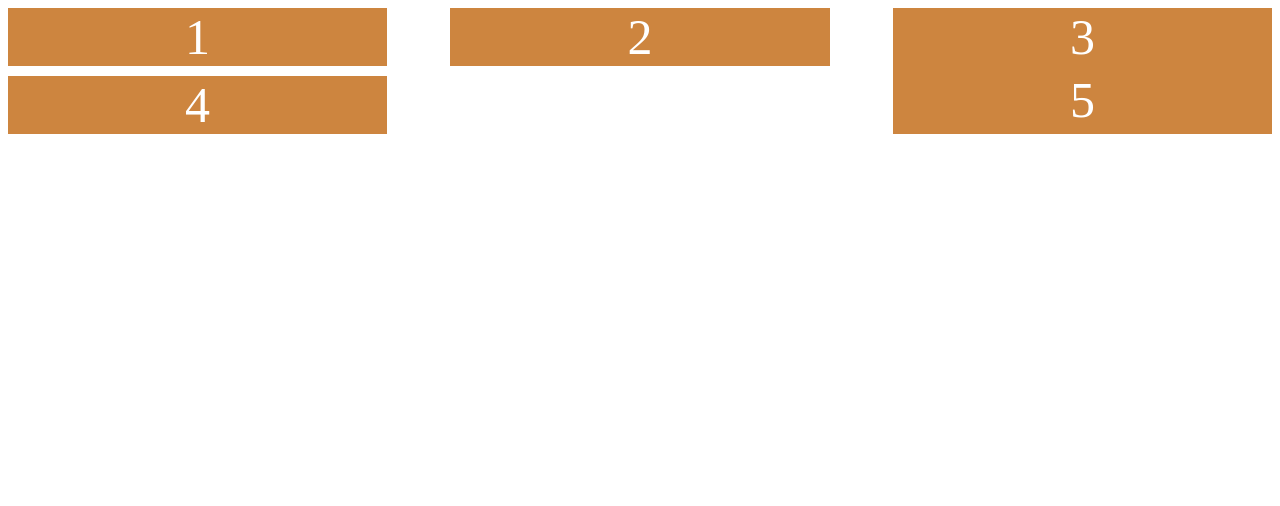
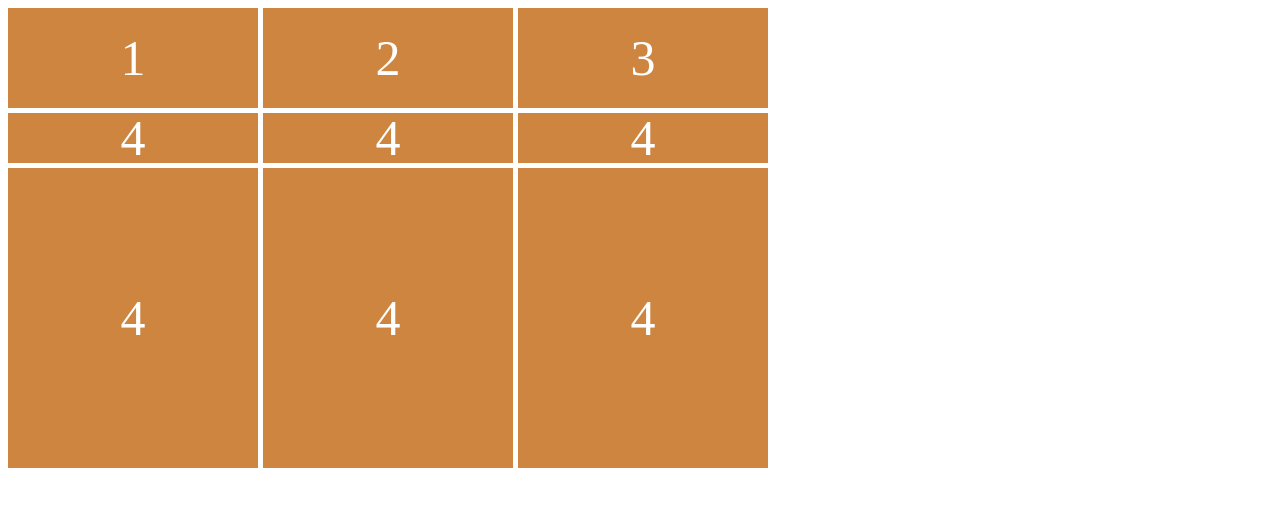
Before and after one commit to rayuniday/scss-masterclass, a plain HTML site: page index.html in a window 1280 px wide. Drawn offline with Linux system fonts and the light colour scheme.

Commit message:
#2.2 CSS Grid Basic Concepts

```diff
--- a/index.html
+++ b/index.html
@@ -13,7 +13,11 @@
       <div class="child">2</div>
       <div class="child">3</div>
       <div class="child">4</div>
-      <div class="child">5</div>
+      <div class="child">4</div>
+      <div class="child">4</div>
+      <div class="child">4</div>
+      <div class="child">4</div>
+      <div class="child">4</div>
     </div>
   </body>
 </html>
--- a/styles.css
+++ b/styles.css
@@ -1,7 +1,10 @@
 .father {
-  display: flex;
-  flex-wrap: wrap;
-  justify-content: space-between;
+  display: grid;
+  grid-template-columns: 250px 250px 250px;
+  grid-template-rows: 100px 50px 300px;
+  /* gap: 10px; */
+  column-gap: 5px;
+  row-gap: 5px;
 }
 
 .child {
@@ -13,6 +16,3 @@
   justify-content: center;
   align-items: center;
 }
-.child:nth-child(4) {
-  margin-top: 10px;
-}
```
Also changed, not shown: README.md.
